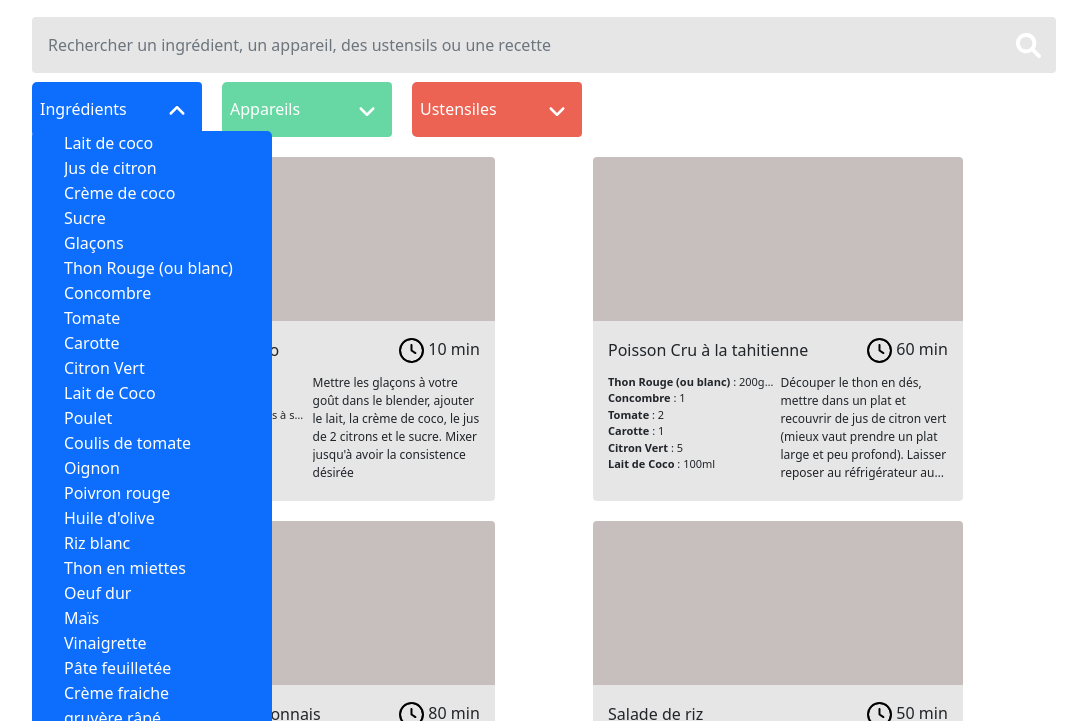
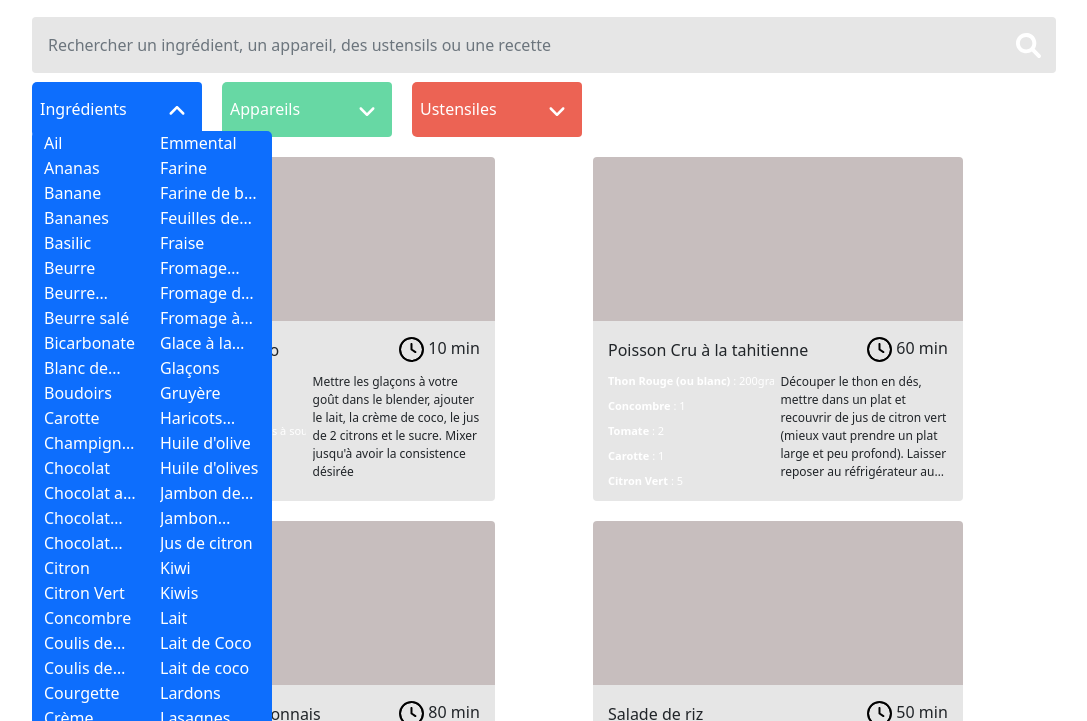
Before and after one commit to MarieRodiet/Les-Petits-Plats, a website with bundled scripts: page index.html in a window 1280 px wide. Both pictures are taken after a click on the button 272 px from the left and 188 px from the top of the page. Shown: the part 79-800 px from the top of the page, without its empty margins (96-1183 px from the left). Built offline with nearby package versions, Linux system fonts and the light colour scheme.

Commit message:
finished toggleNavBar

```diff
--- a/scripts/Templates/listTemplate.js
+++ b/scripts/Templates/listTemplate.js
@@ -1,18 +1,54 @@
 export default class ListTemplate {
     constructor(list) {
         this._list = list;
+        this.$ulElement = document.createElement("ul");
+        this.$ingredientsBtn = document.querySelector("#ingredients-btn");
     }
 
     getList() {
-        let ulElement = document.createElement("ul");
-        ulElement.className = "rounded scroll";
-        ulElement.setAttribute("role", "listbox");
+        this.$ulElement.className = "rounded scroll";
+        this.$ulElement.setAttribute("role", "listbox");
+        this.$ulElement.setAttribute("aria-expanded", "false");
+        this.$ulElement.setAttribute("aria-haspopup", "true");
         let list = "";
         this._list.forEach((element) => {
-            const item = `<li class="list-unstyled text-white" role="option" value=${element}>${element}</li>`;
+            const item = `<li tabindex="0" class="list-unstyled" role="option" value=${element}>${element}</li>`;
             list += item;
         })
-        ulElement.innerHTML = list;
-        return ulElement;
+        this.$ulElement.innerHTML = list;
+        return this.$ulElement;
+    }
+
+    handleUlElement() {
+        let events = ["click"];
+        events.forEach((element) => {
+            this.$ingredientsBtn.addEventListener(element, () => {
+                this.toggleNavBar();
+            })
+        })
+    }
+    handleListItems(inputBtn) {
+        let events = ["keydown", "click"];
+        events.forEach((element) => {
+            inputBtn.querySelector("ul li").addEventListener(element, (event) => {
+                console.log(event);
+                console.log("you clicked on me");
+            })
+        })
+    }
+
+    toggleNavBar() {
+        if (!this.$ulElement.getAttribute('style') || this.$ulElement.getAttribute('style') === 'display: none;') {
+            this.$ulElement.style.display = "block";
+            this.$ingredientsBtn.querySelector("svg").classList.add("up");
+            this.$ingredientsBtn.querySelector("svg").classList.remove("down");
+            this.$ulElement.setAttribute("aria-expanded", "true");
+        }
+        else {
+            this.$ulElement.style.display = "none";
+            this.$ingredientsBtn.querySelector("svg").classList.add("down");
+            this.$ingredientsBtn.querySelector("svg").classList.remove("up");
+            this.$ulElement.setAttribute("aria-expanded", "false");
+        }
     }
 }
--- a/scripts/page/index.js
+++ b/scripts/page/index.js
@@ -21,11 +21,11 @@ class App {
     }
 
     async init() {
-        this.handleMainInput();
-        this.handleIngredientInput();
         await this.getData().then(() => {
             this.renderRecipes(this._allData);
         })
+        this.handleMainInput();
+        this.handleIngredientInput();
     }
 
     async getData() {
@@ -86,6 +86,14 @@ class App {
     }
 
     handleIngredientInput() {
+        //create dropdown, and its functionality
+        let Template = new ListTemplate(this._allIngredients);
+        Template.handleUlElement();
+        this.$ingredientsNav.appendChild(Template.getList());
+    }
+
+    /*
+    handleIngredientInput() {
         let events = ["keydown", "click"];
         events.forEach((element) => {
             this.$ingredientsBtn.addEventListener(element, () => {
@@ -95,19 +103,9 @@ class App {
                 this.handleListItems(this.$ingredientsNav);
             })
         })
-    }
-
-    handleListItems(inputBtn) {
-        let events = ["keydown", "click"];
-        events.forEach((element) => {
-            inputBtn.querySelector("ul li").addEventListener(element, (event) => {
-                console.log(event);
-                console.log("you clicked on me");
-            })
-        })
+    }*/
 
 
-    }
 
     getDataChunk(type, isDouble) {
         let result = this._allData.map(element => element[type]);
@@ -128,7 +126,15 @@ class App {
         let unique = ingredients.filter((element, index) => {
             return ingredients.indexOf(element) === index;
         })
-        return unique;
+        return unique.sort((a, b) => {
+            if (a < b) {
+                return -1;
+            }
+            if (a > b) {
+                return 1;
+            }
+            return 0;
+        });
     }
 }
 
--- a/styles/inputs.css
+++ b/styles/inputs.css
@@ -68,8 +68,12 @@
   height: 20px;
 }
 
-.rotate {
+.up {
   transform: rotate(180deg);
+}
+
+.down {
+  transform: rotate(0deg);
 }
 
 #equipment-search input,
@@ -100,14 +104,37 @@
   top: 190px;
 }
 
-#ingredients-nav li {
+#ingredients-nav ul {
+  display: none;
+  -webkit-column-count: 2;
+  -moz-column-count: 2;
+  column-count: 2;
+  padding: 0 12px;
+  margin: 0;
+  max-height: 100vh;
+  overflow: hidden;
+}
+
+/*#ingredients-nav ul {
+  -webkit-column-count: 3;
+  -moz-column-count: 3;
+  column-count: 3;
+}*/
+
+li {
   height: 25px;
-  width: 90%;
+  width: 99%;
   overflow: hidden;
   text-overflow: ellipsis;
   display: -webkit-box;
   -webkit-box-orient: vertical;
   -webkit-line-clamp: 1;
+  color: white;
+}
+
+#ingredients-nav li:hover {
+  color: gray;
+  cursor: pointer;
 }
 
 .openNav {
@@ -141,7 +168,7 @@
     margin: 0 10px;
   }
 
-  .navs{
+  .navs {
     max-width: none;
   }
 
```
Lines whose indentation alone changed are shown as unchanged.
